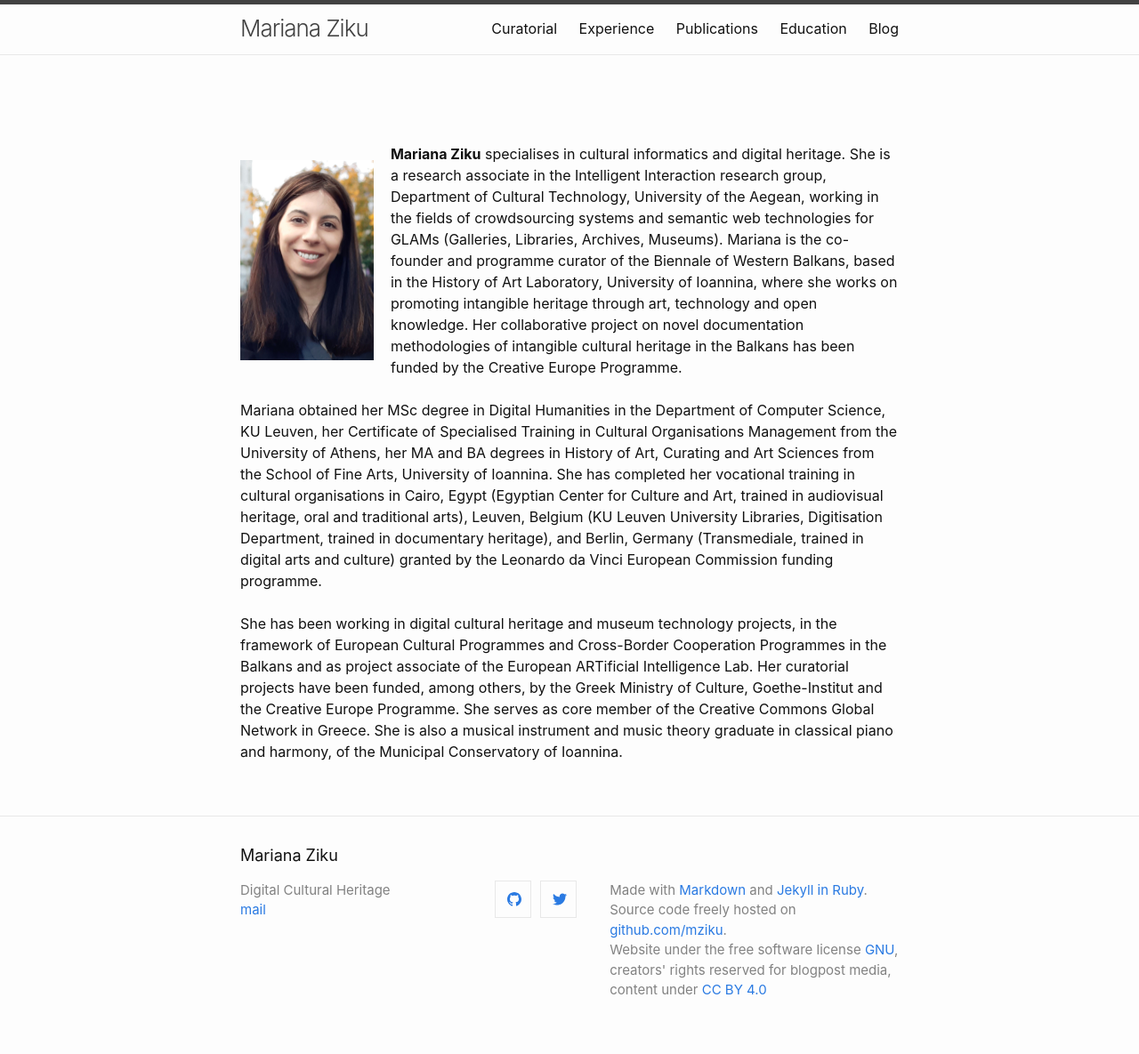
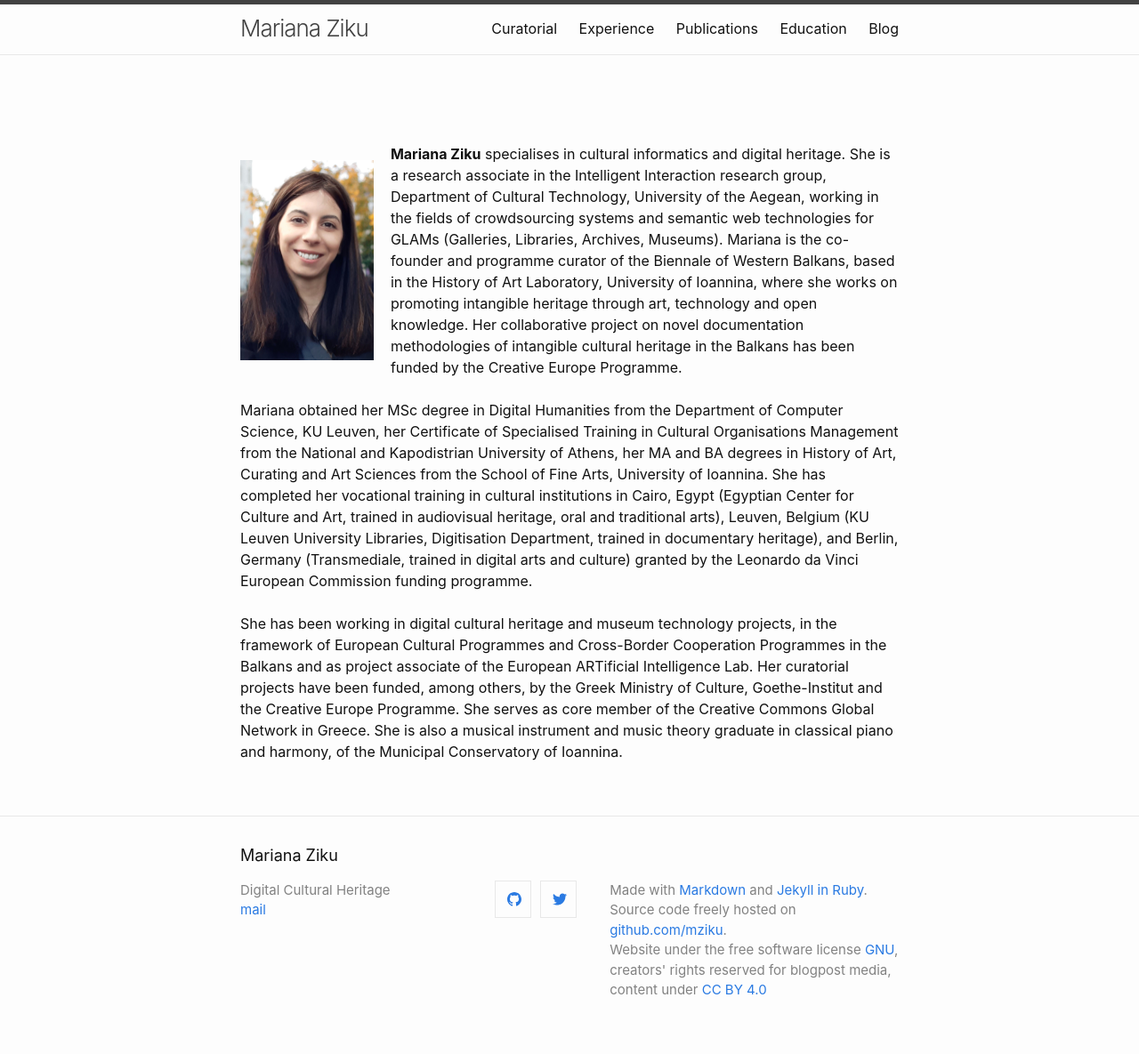
Before and after one commit to mziku/mziku.github.io, a Jekyll site: the page built from index.md, in a window 1280 px wide. Shown: the whole page at 89% size. Built offline with Jekyll 4.4.1, drawn with Linux system fonts in a browser that asks for light colours.

Commit message:
Update index.md

```diff
--- a/index.md
+++ b/index.md
@@ -7,7 +7,7 @@ layout: page
 **Mariana Ziku** specialises in cultural informatics and digital heritage. She is a research associate in the Intelligent Interaction research group, Department of Cultural Technology, University of the Aegean, working in the fields of crowdsourcing systems and semantic web technologies for GLAMs (Galleries, Libraries, Archives, Museums). Mariana is the co-founder and programme curator of the Biennale of Western Balkans, based in the History of Art Laboratory, University of Ioannina, where she works on promoting intangible heritage through art, technology and open knowledge. Her collaborative project on novel documentation methodologies of intangible cultural heritage in the Balkans has been funded by the Creative Europe Programme.
 <br>
 <br>
-Mariana obtained her MSc degree in Digital Humanities in the Department of Computer Science, KU Leuven, her Certificate of Specialised Training in Cultural Organisations Management from the University of Athens, her MA and BA degrees in History of Art, Curating and Art Sciences from the School of Fine Arts, University of Ioannina. She has completed her vocational training in cultural organisations in Cairo, Egypt (Egyptian Center for Culture and Art, trained in audiovisual heritage, oral and traditional arts), Leuven, Belgium (KU Leuven University Libraries, Digitisation Department, trained in documentary heritage), and Berlin, Germany (Transmediale, trained in digital arts and culture) granted by the Leonardo da Vinci European Commission funding programme.
+Mariana obtained her MSc degree in Digital Humanities from the Department of Computer Science, KU Leuven, her Certificate of Specialised Training in Cultural Organisations Management from the National and Kapodistrian University of Athens, her MA and BA degrees in History of Art, Curating and Art Sciences from the School of Fine Arts, University of Ioannina. She has completed her vocational training in cultural institutions in Cairo, Egypt (Egyptian Center for Culture and Art, trained in audiovisual heritage, oral and traditional arts), Leuven, Belgium (KU Leuven University Libraries, Digitisation Department, trained in documentary heritage), and Berlin, Germany (Transmediale, trained in digital arts and culture) granted by the Leonardo da Vinci European Commission funding programme.
 <br>
 <br>
 She has been working in digital cultural heritage and museum technology projects, in the framework of European Cultural Programmes and Cross-Border Cooperation Programmes in the Balkans and as project associate of the European ARTificial Intelligence Lab. Her curatorial projects have been funded, among others, by the Greek Ministry of Culture, Goethe-Institut and the Creative Europe Programme. She serves as core member of the Creative Commons Global Network in Greece. She is also a musical instrument and music theory graduate in classical piano and harmony, of the Municipal Conservatory of Ioannina.
```
